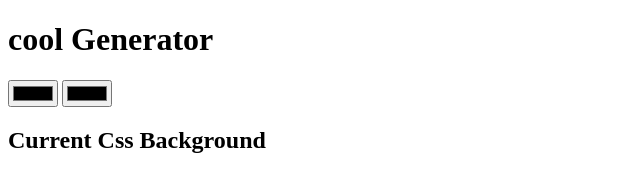
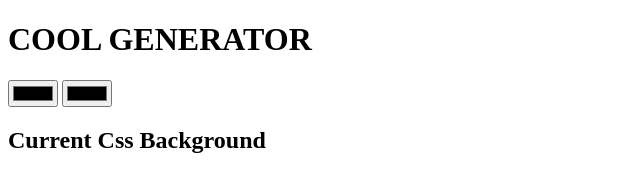
Before and after one commit to ibugithub/background-generator, a plain HTML site: page index.html in a window 1280 px wide. Shown: the whole page, without its empty margins (0-640 px from the left). Drawn offline with Linux system fonts and the light colour scheme.

Commit message:
capatalize the h1 tag

```diff
--- a/index.html
+++ b/index.html
@@ -8,7 +8,7 @@
     <title>Gradient Background</title>
 </head>
 <body>
-    <h1>cool Generator</h1>
+    <h1>COOL GENERATOR</h1>
 
     <input type="color" class="color1">
     <input type="color" class="color2">
```
